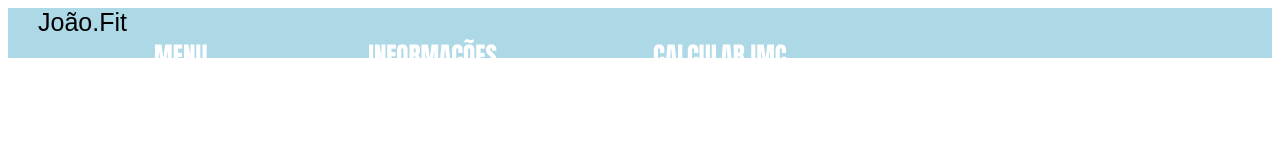
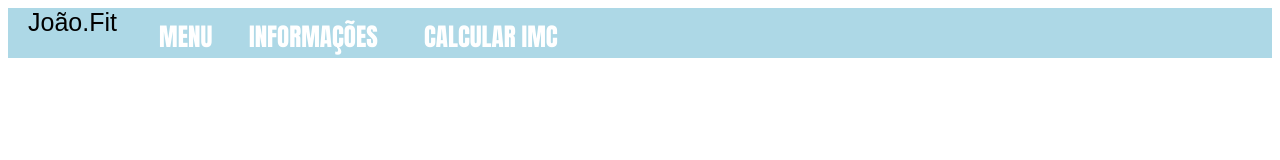
Before and after one commit to joaodetebayo2/itagtecnologia, a plain HTML site: page index.html in a window 1280 px wide. Drawn offline with Linux system fonts and the light colour scheme.

Commit message:
teste att 3

```diff
--- a/joao.fit/style.css
+++ b/joao.fit/style.css
@@ -3,10 +3,12 @@ body {
 }
 
 .text1 {
+position: relative;
   color: black;
   font-size: 25px;
   font-family: Arial, Helvetica, sans-serif;
-  margin: 10px 0 0 30px;
+  margin-top: -20px;
+  margin-left: 20px;
 }
 
 .navegation-bar {
@@ -21,20 +23,29 @@ body {
   font-family: Oswald, Impact, Arial, sans-serif;
   background-color: transparent;
   font-size: 25px;
+  margin-left: 120px;
+  margin-top: -20px;
 }
+
+.botao1 {
+  position: absolute;
+  margin-left: 135px;
+  margin-top: -29px !important;
+}
+
+.botao2 {
+  position: absolute;
+  margin-left: 225px;
+  margin-top: -29px !important;
+}
+
+.botao3 {
+  position: absolute;
+  margin-left: 400px;
+  margin-top: -29px;
+}
+
 
 [class^="botao"]:hover {
   background-color: #777;
 }
-
-.botao1 {
-  margin-left: 130px;
-}
-
-.botao2 {
-  margin-left: 125px;
-}
-
-.botao3 {
-  margin-left: 120px;
-}
```
